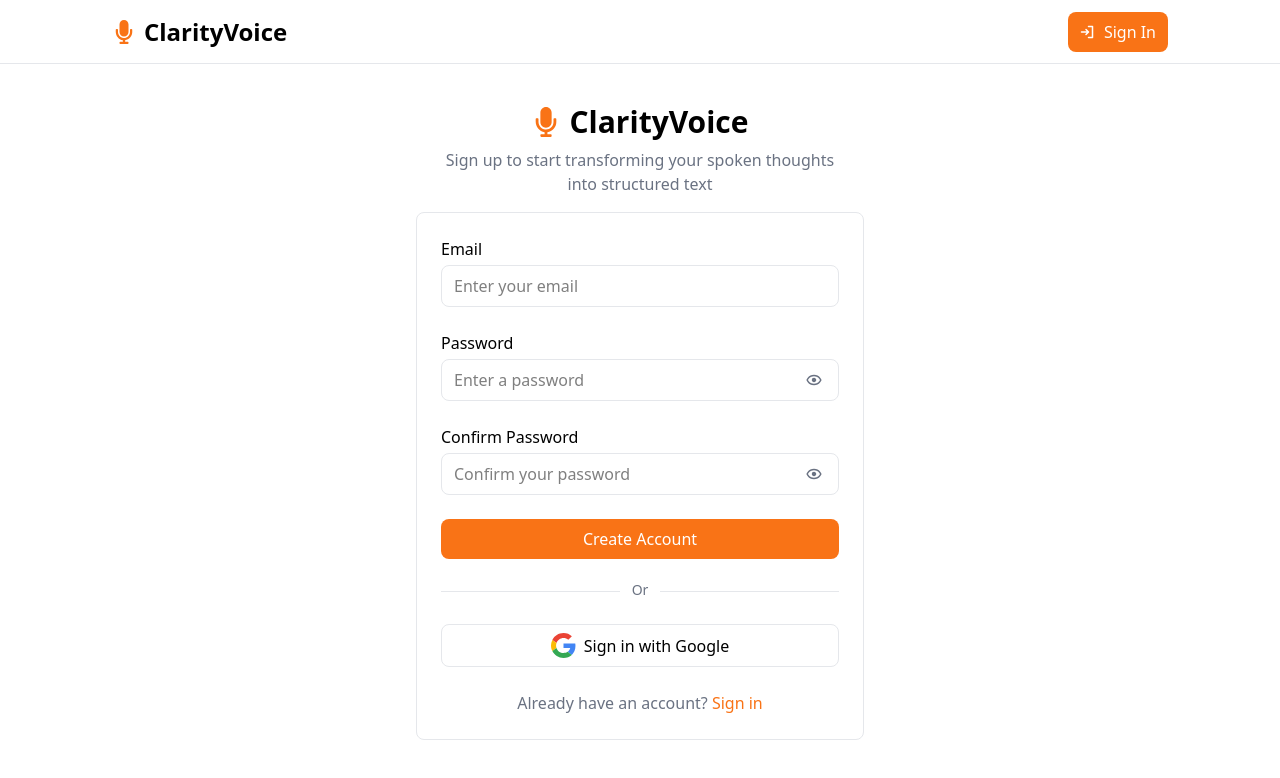
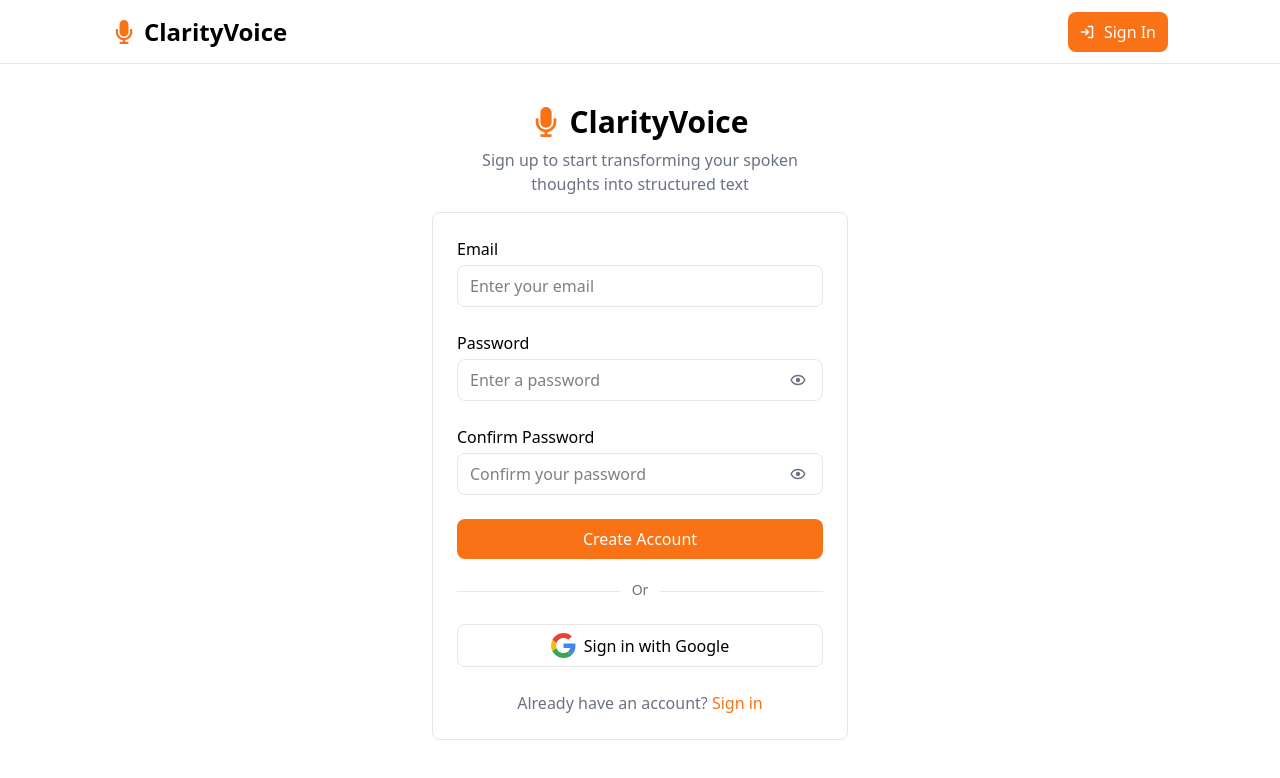
Before and after one commit to ItzOso/ClarityVoice, a React (Vite) app: page /signup in a window 1280 px wide. Shown: the top 778 px of the page. Built offline with nearby package versions, Linux system fonts and the light colour scheme; no server answers.

Commit message:
added pading to auth pages

```diff
--- a/src/pages/SigninPage.jsx
+++ b/src/pages/SigninPage.jsx
@@ -108,7 +108,7 @@
   };
 
   return (
-    <div className="max-w-md mx-auto py-10">
+    <div className="max-w-md mx-auto py-10 px-4">
       <div className="flex justify-center items-center gap-2 mb-2">
         <FaMicrophone className="text-primary text-3xl" />
         <h2 className="text-3xl font-semibold text-center">ClarityVoice</h2>
--- a/src/pages/SignupPage.jsx
+++ b/src/pages/SignupPage.jsx
@@ -105,7 +105,7 @@
   };
 
   return (
-    <div className="max-w-md mx-auto py-10">
+    <div className="max-w-md mx-auto py-10 px-4">
       <div className="flex justify-center items-center gap-2 mb-2">
         <FaMicrophone className="text-primary text-3xl" />
         <h2 className="text-3xl font-semibold text-center">ClarityVoice</h2>
```
